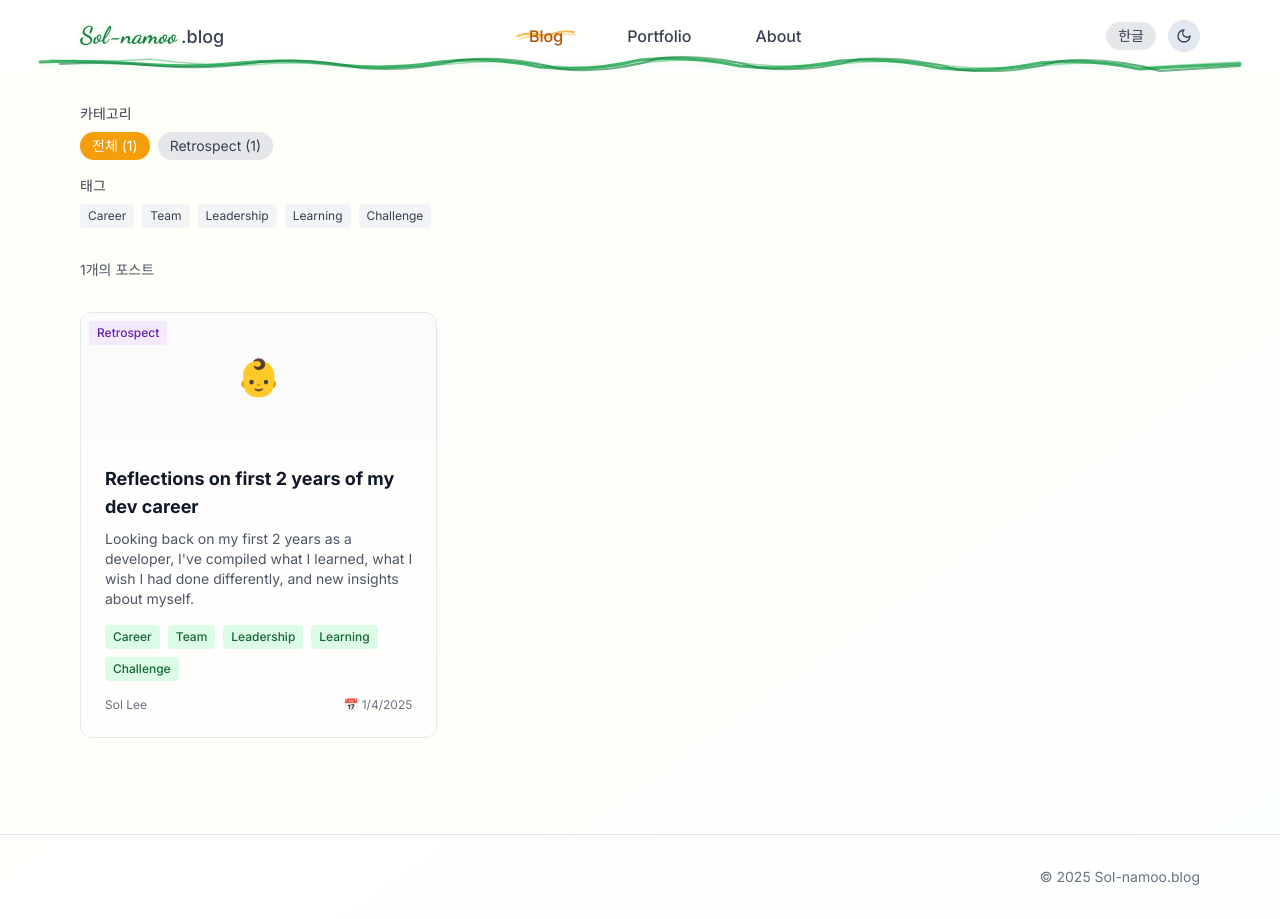
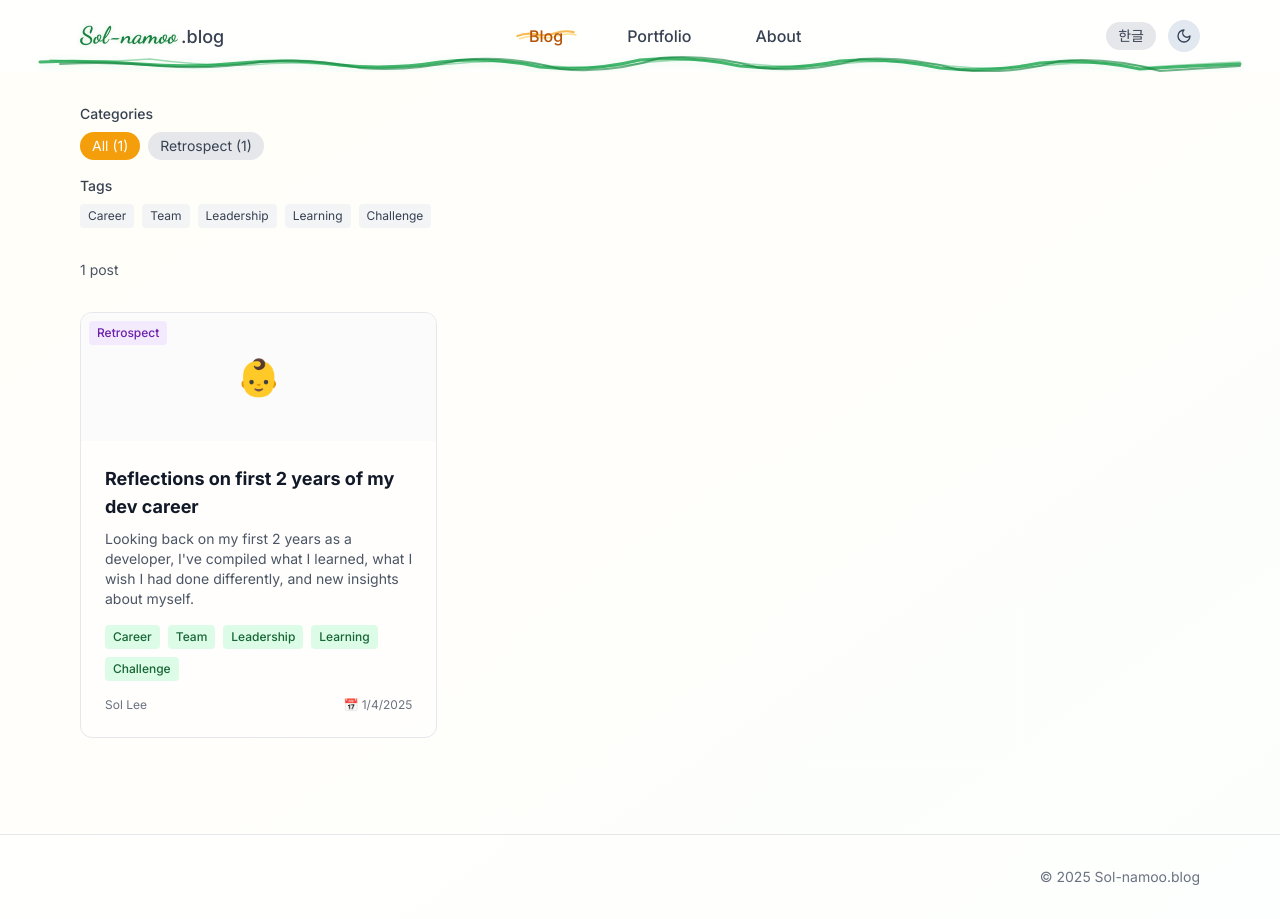
Before and after one commit to sol-namoo/sol_namoo.blog, a React (Vite) app: page /blog in a window 1280 px wide. Built offline with nearby package versions, Linux system fonts and the light colour scheme.

Commit message:
feat: make english default language

```diff
--- a/src/components/pages/BlogPage.tsx
+++ b/src/components/pages/BlogPage.tsx
@@ -94,7 +94,9 @@ export const BlogPage = ({
         <div
           className={`text-lg ${isDark ? "text-gray-300" : "text-gray-600"}`}
         >
-          블로그 포스트를 불러오는 중...
+          {currentLang === "ko"
+            ? "블로그 포스트를 불러오는 중..."
+            : "Loading blog posts..."}
         </div>
       </div>
     );
@@ -121,7 +123,7 @@ export const BlogPage = ({
               isDark ? "text-gray-300" : "text-gray-700"
             }`}
           >
-            카테고리
+            {currentLang === "ko" ? "카테고리" : "Categories"}
           </h3>
           <div className="flex flex-wrap gap-2">
             <button
@@ -136,7 +138,7 @@ export const BlogPage = ({
                   : "bg-gray-200 text-gray-700 hover:bg-gray-300"
               }`}
             >
-              전체 ({blogPosts.length})
+              {currentLang === "ko" ? "전체" : "All"} ({blogPosts.length})
             </button>
             {availableCategories.map((category: string) => {
               const count = blogPosts.filter(
@@ -175,7 +177,7 @@ export const BlogPage = ({
               isDark ? "text-gray-300" : "text-gray-700"
             }`}
           >
-            태그
+            {currentLang === "ko" ? "태그" : "Tags"}
           </h3>
           <div className="flex flex-wrap gap-2">
             {availableTags.map((tag) => (
@@ -203,7 +205,11 @@ export const BlogPage = ({
       <p
         className={`mb-6 text-sm ${isDark ? "text-gray-400" : "text-gray-600"}`}
       >
-        {filteredPosts.length}개의 포스트
+        {currentLang === "ko"
+          ? `${filteredPosts.length}개의 포스트`
+          : `${filteredPosts.length} post${
+              filteredPosts.length !== 1 ? "s" : ""
+            }`}
       </p>
 
       {/* 블로그 포스트 목록 */}
@@ -269,7 +275,9 @@ export const BlogPage = ({
                 {post.title &&
                 post.title[currentLang as keyof typeof post.title]
                   ? post.title[currentLang as keyof typeof post.title]
-                  : "제목 없음"}
+                  : currentLang === "ko"
+                  ? "제목 없음"
+                  : "No Title"}
               </h3>
               <p
                 className={`text-xs sm:text-sm mb-4 ${
@@ -279,7 +287,9 @@ export const BlogPage = ({
                 {post.excerpt &&
                 post.excerpt[currentLang as keyof typeof post.excerpt]
                   ? post.excerpt[currentLang as keyof typeof post.excerpt]
-                  : "요약 없음"}
+                  : currentLang === "ko"
+                  ? "요약 없음"
+                  : "No excerpt"}
               </p>
               <div className="flex flex-wrap gap-1 sm:gap-2 mb-4">
                 {post.tags &&
@@ -297,17 +307,22 @@ export const BlogPage = ({
                   ))}
               </div>
               <div className="flex justify-between items-center text-xs text-gray-500">
-                <span>{post.author || "작성자"}</span>
+                <span>
+                  {post.author || (currentLang === "ko" ? "작성자" : "Author")}
+                </span>
                 <div className="flex flex-col items-end">
                   <span>
                     📅{" "}
                     {post.date
                       ? new Date(post.date).toLocaleDateString()
-                      : "날짜 없음"}
+                      : currentLang === "ko"
+                      ? "날짜 없음"
+                      : "No date"}
                   </span>
                   {post.updatedAt && post.updatedAt !== post.date && (
                     <span className="text-xs text-gray-400">
-                      ✏️ {new Date(post.updatedAt).toLocaleDateString()} 수정
+                      ✏️ {new Date(post.updatedAt).toLocaleDateString()}{" "}
+                      {currentLang === "ko" ? "수정" : "updated"}
                     </span>
                   )}
                 </div>
```
